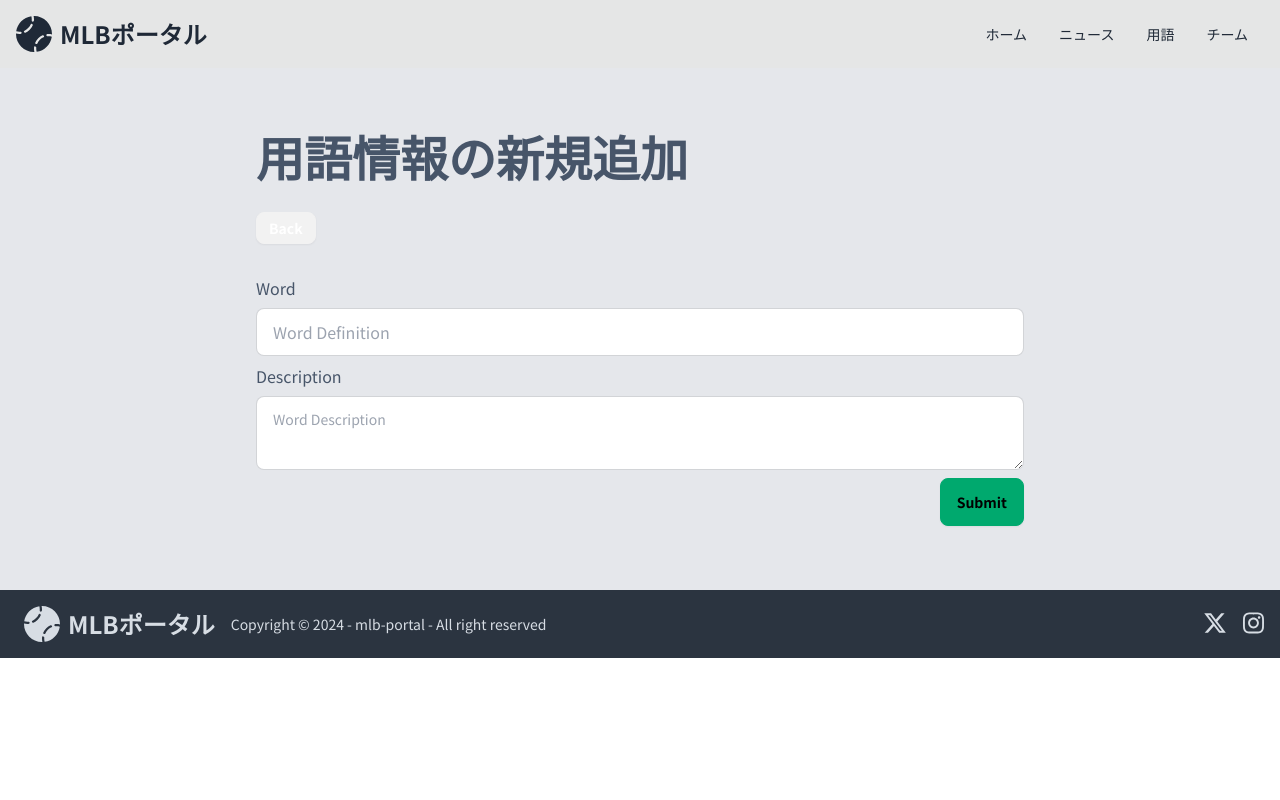
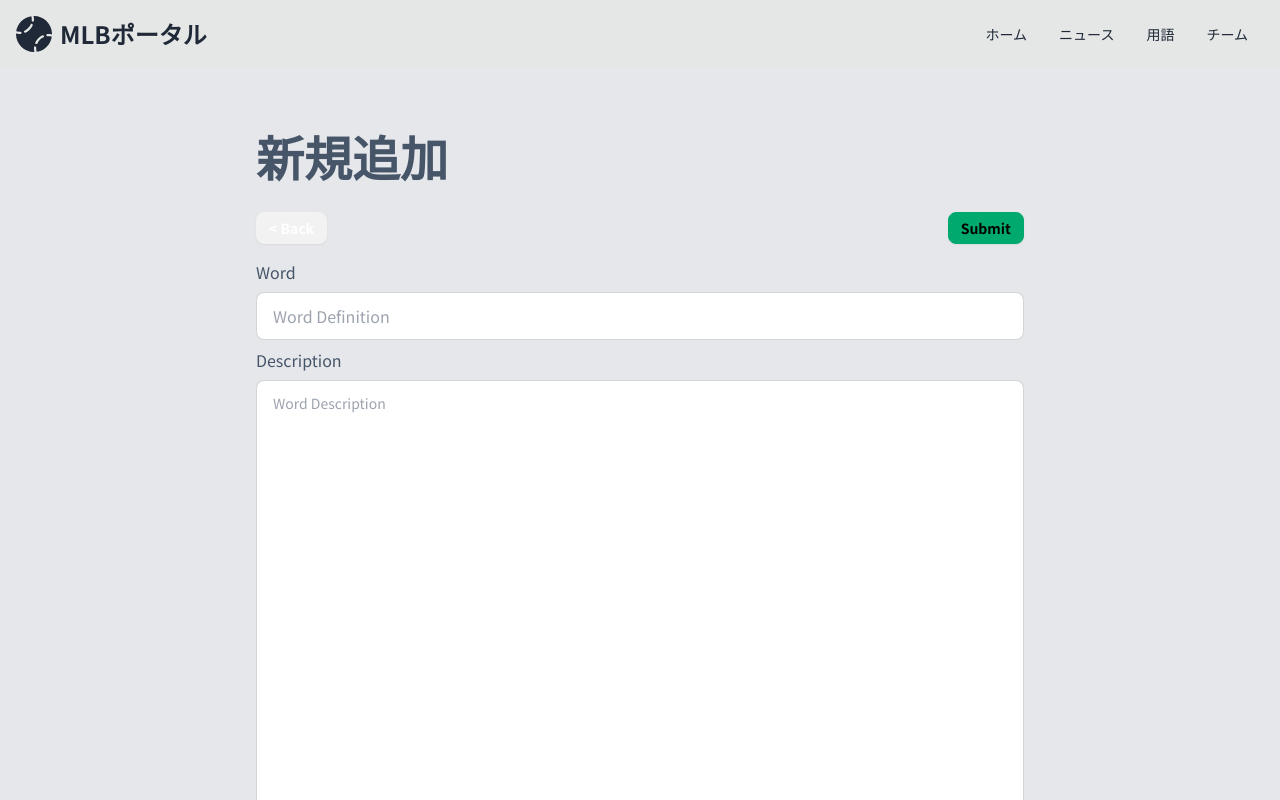
Before and after one commit to 713ikarosu/mlb-portal, a Next.js app: page /manage/new in a window 1280 px wide. Shown: the top 800 px of the page. Built offline with nearby package versions, Linux system fonts and the light colour scheme.

Commit message:
adjust minimum style

```diff
--- a/app/(admin)/manage/[wordId]/page.tsx
+++ b/app/(admin)/manage/[wordId]/page.tsx
@@ -1,4 +1,5 @@
 import { WordUpdateForm } from "@/app/(admin)/manage/_components/WordUpdateForm";
+import Heading from "@/app/_components/Heading";
 import IconButton from "@/app/_components/IconButton";
 import { getWord } from "@/services/getWord";
 import { notFound } from "next/navigation";
@@ -17,9 +18,7 @@ export default async function WordPage({ params }: Props) {
 
   return (
     <section className="min-h-[80vh] flex space-y-8 py-16 flex-col w-full max-w-screen-md">
-      <div>
-        <IconButton label="Back" href="/manage" buttonType="ghost" />
-      </div>
+      <Heading>更新・削除</Heading>
       <WordUpdateForm word={word} />
     </section>
   );
--- a/app/(admin)/manage/_components/WordUpdateForm/index.tsx
+++ b/app/(admin)/manage/_components/WordUpdateForm/index.tsx
@@ -1,11 +1,13 @@
 "use client";
 
 import Heading from "@/app/_components/Heading";
+import IconButton from "@/app/_components/IconButton";
 import { wordSchema } from "@/lib/form/schema";
 import { deleteWord, updateWord } from "@/services/manager/word/actions";
 import { getInputProps, getTextareaProps, useForm } from "@conform-to/react";
 import { parseWithZod } from "@conform-to/zod";
 import type { Word } from "@prisma/client";
+import Link from "next/link";
 
 type Props = {
   word: Word;
@@ -25,8 +27,11 @@ export function WordUpdateForm({ word }: Props) {
   });
   return (
     <>
-      <Heading>用語情報の更新・削除</Heading>
-      <div className="flex justify-end">
+      <div className="flex justify-between">
+        <IconButton label="< Back" href="/manage" buttonType="ghost" />
+        <Link href={`/words/${word.id}`} className="btn btn-sm btn-accent">
+          Current Page
+        </Link>
         <form action={deleteWord}>
           <input
             name="wordId"
@@ -38,7 +43,7 @@ export function WordUpdateForm({ word }: Props) {
             hidden
           />
           {/* TODO: 確認モーダルを挟む */}
-          <button type="submit" className="btn btn-secondary btn-md">
+          <button type="submit" className="btn btn-secondary btn-sm">
             Delete
           </button>
         </form>
@@ -65,7 +70,7 @@ export function WordUpdateForm({ word }: Props) {
           <label htmlFor={fields.description.id}>Description</label>
           <textarea
             {...getTextareaProps(fields.description)}
-            className="textarea textarea-bordered textarea-md min-h-48"
+            className="textarea textarea-bordered textarea-md h-[620px]"
           />
         </div>
 
--- a/app/(admin)/manage/_components/WordsTable/index.tsx
+++ b/app/(admin)/manage/_components/WordsTable/index.tsx
@@ -8,7 +8,7 @@ export async function WordsTable() {
   return (
     <div className="overflow-x-auto">
       {words.length > 0 ? (
-        <table className="table bg-neutral">
+        <table className="table bg-neutral table-pin-rows min-w-[768px]">
           <thead>
             <tr>
               <th>
@@ -36,12 +36,12 @@ export async function WordsTable() {
                     </Link>
                   </th>
                   <td>
-                    <Link href={`/manage/${word.id}`} className="block w-full">
+                    <Link href={`/manage/${word.id}`} className="block w-full min-w-24">
                       {word.word}
                     </Link>
                   </td>
                   <td>
-                    <Link href={`/manage/${word.id}`} className="block w-full">
+                    <Link href={`/manage/${word.id}`} className="h-16 w-full line-clamp-3">
                       {word.description}
                     </Link>
                   </td>
--- a/app/(admin)/manage/layout.tsx
+++ b/app/(admin)/manage/layout.tsx
@@ -3,5 +3,5 @@ import type { ReactNode } from "react";
 // TODO: 仮実装でwordページのものを持ってきています。
 // TODO: 管理者ログイン認証など、追加実装の予定あり。
 export default function ManageLayout({ children }: { children: ReactNode }) {
-  return <main className="flex justify-center bg-gray-200 text-slate-600">{children}</main>;
+  return <main className="flex justify-center bg-gray-200 text-slate-600 px-4 md:px-0">{children}</main>;
 }
--- a/app/(admin)/manage/new/page.tsx
+++ b/app/(admin)/manage/new/page.tsx
@@ -5,21 +5,23 @@ import { addWords } from "@/services/manager/word/actions";
 export default function AddNewPage() {
   return (
     <section className="flex space-y-8 py-16 flex-col w-full max-w-screen-md">
-      <Heading>用語情報の新規追加</Heading>
-      <div>
-        <IconButton label="Back" href="/manage" buttonType="ghost" />
-      </div>
+      <Heading>新規追加</Heading>
       <form action={addWords} className="flex space-y-4 flex-col">
+        <div className="flex justify-between">
+          <IconButton label="< Back" href="/manage" buttonType="ghost" />
+          <button type="submit" className="btn btn-success btn-sm">
+            Submit
+          </button>
+        </div>
         <div className="flex flex-col space-y-2">
           <label htmlFor="word">Word</label>
           <input name="word" type="text" placeholder="Word Definition" className="input input-bordered" />
           <label htmlFor="word">Description</label>
-          <textarea name="description" className="textarea textarea-bordered" placeholder="Word Description" />
-          <div className="flex justify-end">
-            <button type="submit" className="btn btn-success btn-md">
-              Submit
-            </button>
-          </div>
+          <textarea
+            name="description"
+            className="textarea textarea-bordered h-[620px]"
+            placeholder="Word Description"
+          />
         </div>
       </form>
     </section>
--- a/app/(admin)/manage/page.tsx
+++ b/app/(admin)/manage/page.tsx
@@ -12,7 +12,7 @@ export const metadata: Metadata = {
 export default function ManagePage() {
   return (
     <section className="flex space-y-8 py-16 flex-col w-full max-w-screen-md">
-      <Heading>MLBポータル - 管理画面</Heading>
+      <Heading>管理画面</Heading>
       <form className="flex space-y-4 flex-col">
         <h2 className="flex flex-col">MLB用語管理画面。現在開発中。</h2>
         <div className="flex justify-end">
--- a/app/_components/common/index.tsx
+++ b/app/_components/common/index.tsx
@@ -5,5 +5,5 @@ interface TextProps {
 }
 
 export default function Text({ children }: TextProps) {
-  return <p className="text-md leading-6">{children}</p>;
+  return <p className="text-md leading-7">{children}</p>;
 }
--- a/app/words/[wordId]/page.tsx
+++ b/app/words/[wordId]/page.tsx
@@ -16,7 +16,6 @@ export async function generateMetadata({ params }: Props): Promise<Metadata> {
   if (!params.wordId || !word) {
     notFound();
   }
-  console.log(params.wordId, word);
 
   // TODO: null, undefined handling
   return {
--- a/app/words/layout.tsx
+++ b/app/words/layout.tsx
@@ -1,5 +1,5 @@
 import type { ReactNode } from "react";
 
 export default function WordsLayout({ children }: { children: ReactNode }) {
-  return <main className="flex justify-center bg-gray-200 text-slate-600">{children}</main>;
+  return <main className="flex justify-center bg-gray-200 text-slate-600 px-4 md:px-0">{children}</main>;
 }
```
